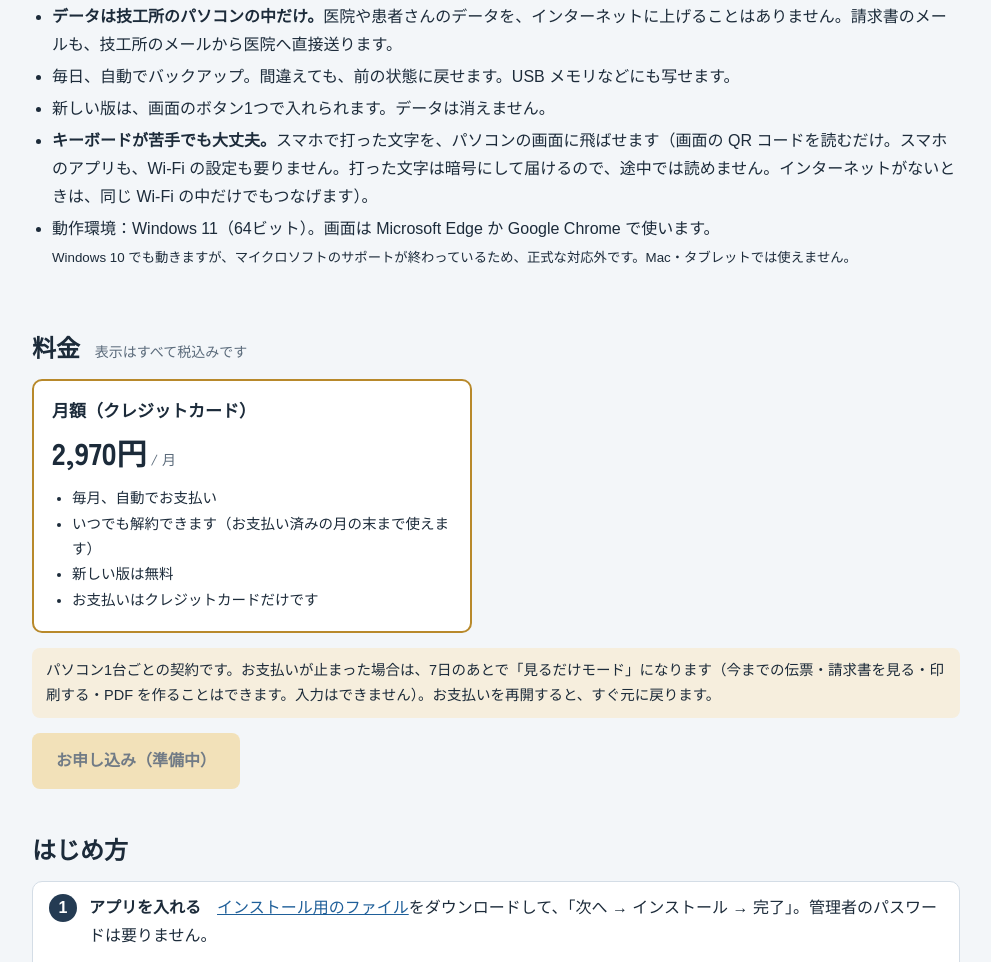
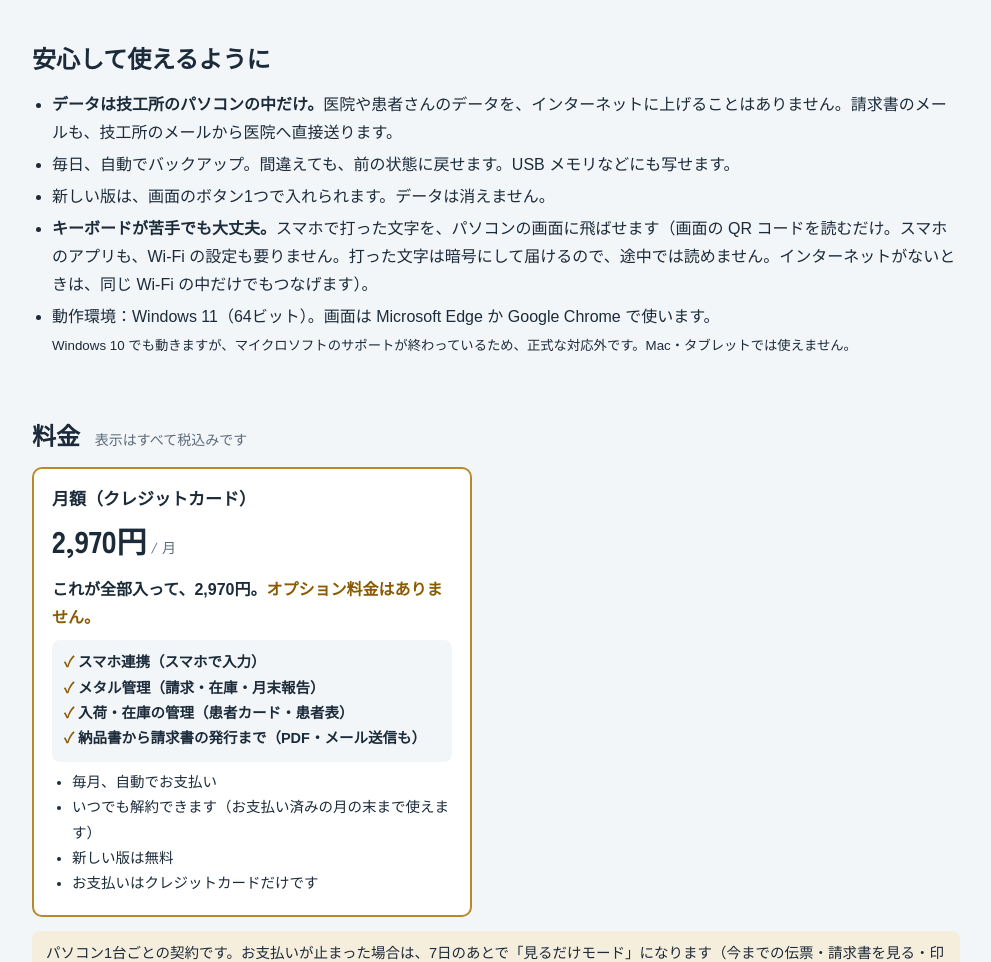
Before and after one commit to tnksss306/nekonote, a plain HTML site: page index.html in a window 1280 px wide. Shown: the part 1466-2428 px from the top of the page, without its empty margins (144-1135 px from the left). Drawn offline with Linux system fonts and the light colour scheme; a web font is replaced by a local one.

Commit message:
料金：いちばん上に月額2,970円だけ・全部入りの4つ

```diff
--- a/index.html
+++ b/index.html
@@ -25,6 +25,7 @@
       <p class="concept"><strong>今だからできる「今さら」を、やってみる。</strong><span>ハードルだったキーボード入力は、いつものスマホで。今さらでも、手書きを卒業。</span></p>
       <h1>打つのは<em>患者名とグラム</em>だけ。<br>納品書も請求書も、あとは自動。</h1>
       <p class="lead">医院ごとの単価、金属の合計、ベースアップ、締めの請求まで。現役の歯科技工士が、技工所の毎日の事務のために作りました。キーボードだけで、速く終わります。</p>
+      <p class="hero-price">月額 <strong>2,970円</strong>（税込）だけ。<span>オプション料金はありません。</span></p>
       <div class="cta">
         <a class="btn main" href="#price">料金を見る</a>
         <a class="btn sub" href="#start">はじめ方</a>
@@ -66,6 +67,13 @@
       <div class="plan best">
         <h3>月額（クレジットカード）</h3>
         <p class="yen">2,970円<small> / 月</small></p>
+        <p class="all-in">これが全部入って、2,970円。<strong>オプション料金はありません。</strong></p>
+        <ul class="all-list">
+          <li>スマホ連携（スマホで入力）</li>
+          <li>メタル管理（請求・在庫・月末報告）</li>
+          <li>入荷・在庫の管理（患者カード・患者表）</li>
+          <li>納品書から請求書の発行まで（PDF・メール送信も）</li>
+        </ul>
         <ul>
           <li>毎月、自動でお支払い</li>
           <li>いつでも解約できます（お支払い済みの月の末まで使えます）</li>
--- a/site.css
+++ b/site.css
@@ -51,6 +51,9 @@ h1, h2, h3 { font-family: var(--display); line-height: 1.35; word-break: auto-ph
 .hero h1 em { font-style: normal; color: #f2d48f; }
 .hero p.lead { margin: 0 0 22px; color: #dfe7ef; max-width: 40em; }
 .cta { display: flex; flex-wrap: wrap; gap: 12px; }
+.hero-price { margin: 0 0 18px; font-size: clamp(17px, 2.2vw, 21px); color: #fff; }
+.hero-price strong { font-family: var(--display); font-weight: 900; font-size: clamp(30px, 4.6vw, 40px); color: #f2d48f; margin: 0 2px; }
+.hero-price span { margin-left: 8px; font-size: .85em; color: #dfe7ef; }
 .btn { display: inline-block; padding: 12px 22px; border-radius: 8px; font-weight: 700; text-decoration: none; border: 2px solid transparent; }
 .btn.main { background: #f2d48f; color: #1c2b3a; }
 .btn.sub { border-color: var(--navy-muted); color: var(--navy-ink); }
@@ -73,6 +76,10 @@ main h2 small { font-size: 14px; color: var(--muted); font-weight: 500; margin-l
 .plan .yen { font-family: var(--display); font-size: 30px; font-weight: 900; margin: 4px 0; font-variant-numeric: tabular-nums; }
 .plan .yen small { font-size: 14px; font-weight: 500; color: var(--muted); }
 .plan ul { margin: 8px 0 0; padding-left: 20px; font-size: 14.5px; }
+.plan .all-in { margin: 10px 0 4px; font-weight: 700; }
+.plan .all-in strong { color: var(--gold-ink, #8a5a00); }
+.plan ul.all-list { list-style: none; padding: 10px 12px; background: var(--bg, #f5f7fa); border-radius: 8px; font-weight: 600; }
+.plan ul.all-list li::before { content: "✓ "; color: var(--gold-ink, #8a5a00); font-weight: 900; }
 .steps { counter-reset: s; list-style: none; padding: 0; margin: 0; display: grid; gap: 10px; }
 .steps li { counter-increment: s; background: var(--panel); border: 1px solid var(--line); border-radius: 10px; padding: 12px 16px 12px 56px; position: relative; }
 .steps li::before { content: counter(s); position: absolute; left: 16px; top: 12px; width: 28px; height: 28px; border-radius: 50%; background: var(--navy); color: #fff; display: grid; place-items: center; font-weight: 700; }
```
